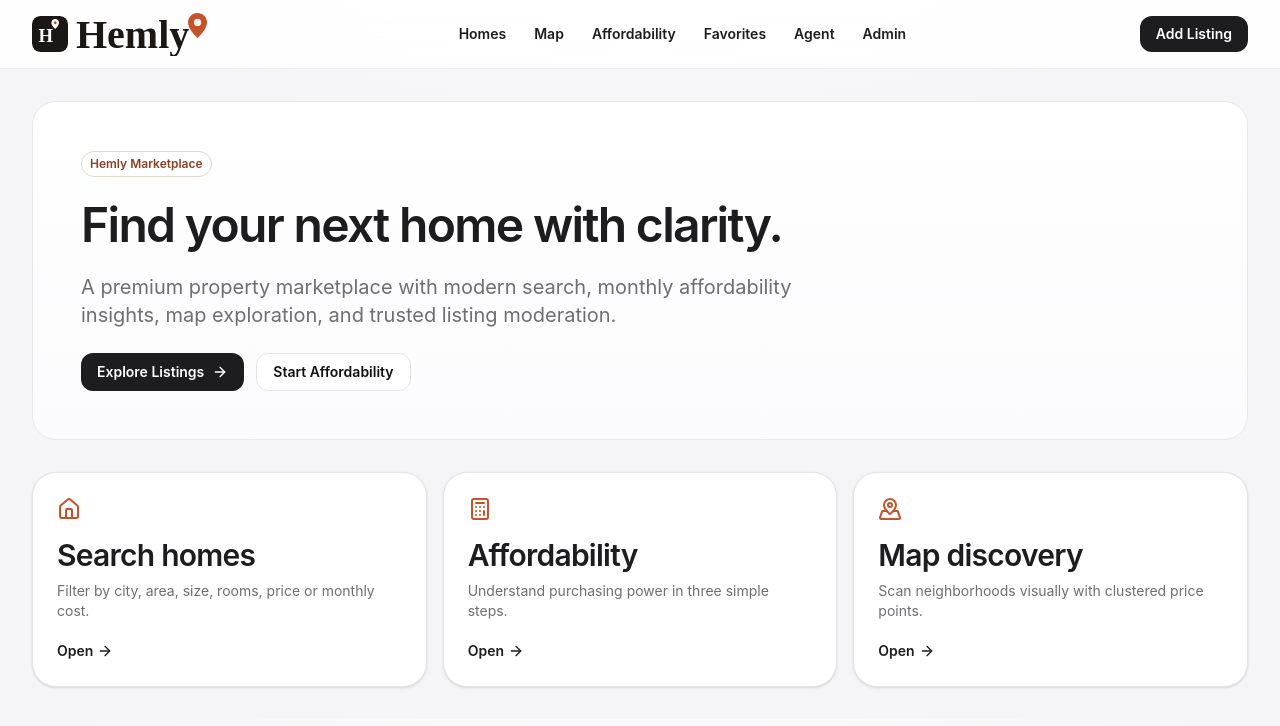
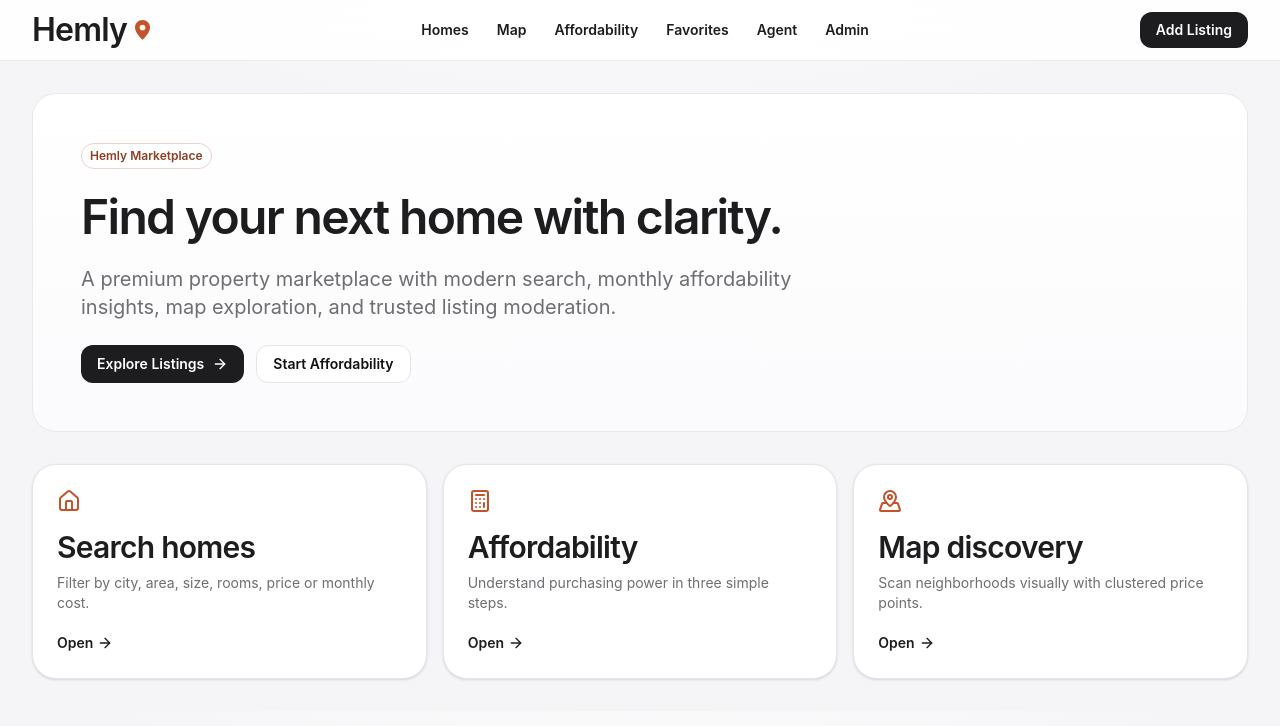
Before and after one commit to sverkercaron-sys/hemly-mvp, a Next.js app: page / in a window 1280 px wide. Shown: the top 726 px of the page. Built offline with nearby package versions, Linux system fonts and the light colour scheme.

Commit message:
Use separate pin next to Hemly text logo

```diff
--- a/components/site-header.tsx
+++ b/components/site-header.tsx
@@ -15,15 +15,10 @@ export function SiteHeader() {
     <header className="sticky top-0 z-30 border-b border-[#ececf1] bg-white/88 backdrop-blur-2xl">
       <div className="mx-auto flex w-full max-w-7xl items-center justify-between gap-3 px-4 py-3 sm:px-6 lg:px-8">
         <Link href="/" className="inline-flex items-center gap-2">
-          <Image src="/brand/hemly-icon-ink.svg" alt="Hemly icon" width={36} height={36} className="h-9 w-9 rounded-lg" priority />
-          <Image
-            src="/brand/hemly-wordmark-transparent-dark.svg"
-            alt="Hemly"
-            width={196}
-            height={58}
-            className="h-11 w-auto"
-            priority
-          />
+          <span className="text-[2rem] font-semibold leading-none tracking-tight text-[#1d1d1f]" style={{ fontFamily: "var(--font-display)" }}>
+            Hemly
+          </span>
+          <Image src="/brand/hemly-pin-terra.svg" alt="Hemly pin" width={18} height={24} className="h-5 w-auto" priority />
         </Link>
 
         <nav className="hidden items-center gap-1 text-sm font-semibold text-[#1d1d1f] md:flex">
```
